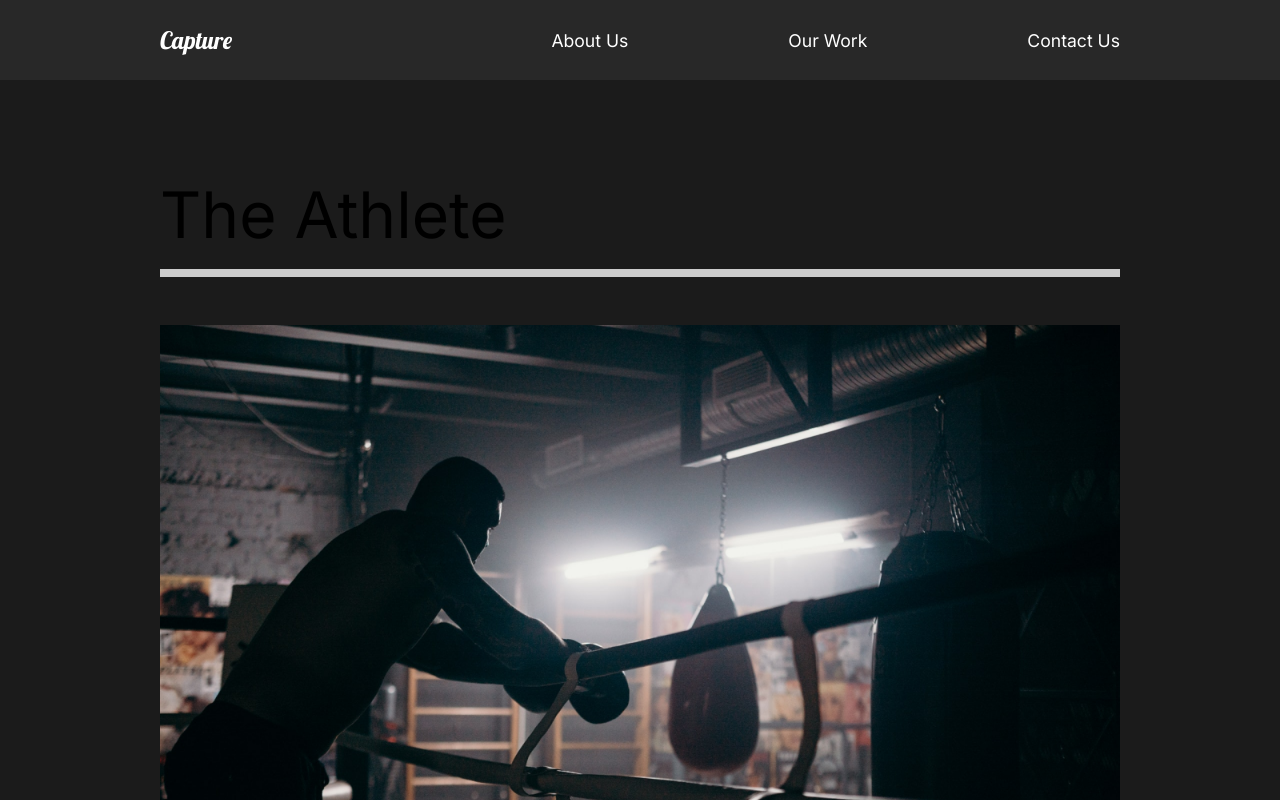
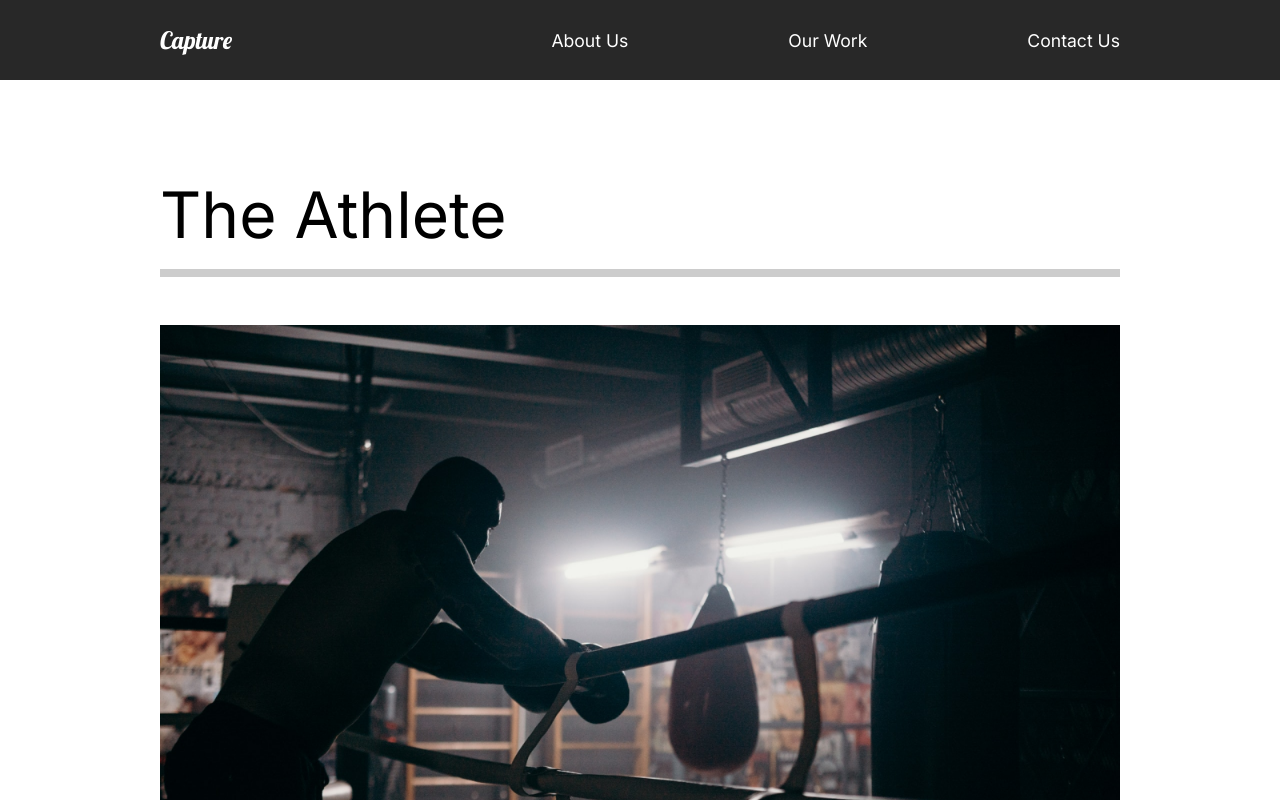
Before and after one commit to adyashapadhy/capture-portfolio, a React (Create React App) app: page /work in a window 1280 px wide. Shown: the top 800 px of the page. Built offline with nearby package versions, Linux system fonts and the light colour scheme.

Commit message:
Page Transistions

```diff
--- a/src/App.js
+++ b/src/App.js
@@ -13,14 +13,19 @@
 import Nav from './components/Nav';
 import MovieDetail from './pages/MovieDetail';
 //Router
-import {Switch, Route} from 'react-router-dom';
+import {Switch, Route, useLocation} from 'react-router-dom';
 
+//Animation
+import {AnimatePresence} from 'framer-motion';
 function App() {
+  const location = useLocation();
+
   return (
     <div className="App">
       <GlobalStyle />
       <Nav />
-      <Switch>
+      <AnimatePresence exitBeforeEnter>
+      <Switch location={location} key={location.pathname}>
         <Route path="/" exact>
           <AboutUs />
         </Route>
@@ -34,6 +39,7 @@
           <ContactUs />
         </Route>
      </Switch>
+     </AnimatePresence>
     </div>
   );
 }
--- /dev/null
+++ b/src/animation.js
@@ -0,0 +1,20 @@
+export const pageAnimation = {
+    hidden: {
+        opacity: 0,
+        y: 300
+    },
+    show: {
+        opacity: 1,
+        y: 0,
+        transition: {
+            duration: 1,
+        },
+    },
+    exit: {
+        opacity: 0,
+        y: 300,
+        transition: {
+            duration: 1,
+        },
+    },
+};
--- a/src/pages/AboutUs.js
+++ b/src/pages/AboutUs.js
@@ -4,13 +4,18 @@
 import AboutSection from '../components/AboutSection';
 import ServicesSection from '../components/ServicesSection';
 import FaqSection from '../components/FaqSection';
+
+//Animations
+import {motion} from "framer-motion";
+import {pageAnimation} from "../animation";
+
 const AboutUs = () => {
     return (
-    <>
+    <motion.div variants={pageAnimation} exit="exit" initial="hidden" animate="show">
     <AboutSection />
     <ServicesSection />
     <FaqSection />
-    </>
+    </motion.div>
     );
     };
 
--- a/src/pages/ContactUs.js
+++ b/src/pages/ContactUs.js
@@ -1,9 +1,20 @@
+
+//Animations
+import {motion} from "framer-motion";
+import {pageAnimation} from "../animation";
+
 
 const ContactUs = () => {
     return (
-        <div>
+        <motion.div
+        variants={pageAnimation}
+        exit="exit"
+        initial="hidden"
+        animate="show"
+        style={{background:"#fff"}}
+        >
             <h1>Our Contact </h1>
-        </div>
+        </motion.div>
     );
 };
 
--- a/src/pages/MovieDetail.js
+++ b/src/pages/MovieDetail.js
@@ -2,6 +2,10 @@
 import styled from 'styled-components';
 import {useHistory} from 'react-router-dom';
 import {MovieState} from '../movieState';
+
+//Animations
+import {motion} from "framer-motion";
+import {pageAnimation} from "../animation";
 
 const MovieDetail = () => {
     const history = useHistory();
@@ -18,7 +22,12 @@
     return (
         <>
         {movie && (
-    <Details>
+    <Details
+    variants={pageAnimation}
+    exit="exit"
+    initial="hidden"
+    animate="show"
+    >
         <HeadLine>
             <h2>{movie.title}</h2>
             <img src={movie.mainImg} alt="movie"/>
@@ -40,7 +49,7 @@
     );
 };
 
-const Details = styled.div`
+const Details = styled(motion.div)`
     color: white;
 `;
 const HeadLine = styled.div`
--- a/src/pages/OurWork.js
+++ b/src/pages/OurWork.js
@@ -5,10 +5,19 @@
 import theracer from '../img/theracer-small.png';
 import goodtimes from '../img/goodtimes-small.png';
 
+//Animations
+import {motion} from "framer-motion";
+import {pageAnimation} from "../animation";
 
 const OurWork = () => {
     return (
-        <Work>
+        <Work
+        variants={pageAnimation}
+        exit="exit"
+        initial="hidden"
+        animate="show"
+        style={{background:"#fff"}}
+        >
             <Movie>
                 <h2>The Athlete</h2>
                 <div className="line"></div>
@@ -34,7 +43,7 @@
     );
 };
 
-const Work = styled.div`
+const Work = styled(motion.div)`
     min-height: 100vh;
     overflow: hidden;
     padding: 5rem 10rem;
```
Also changed, not shown: src/Styles.js (line endings or trailing spaces).
